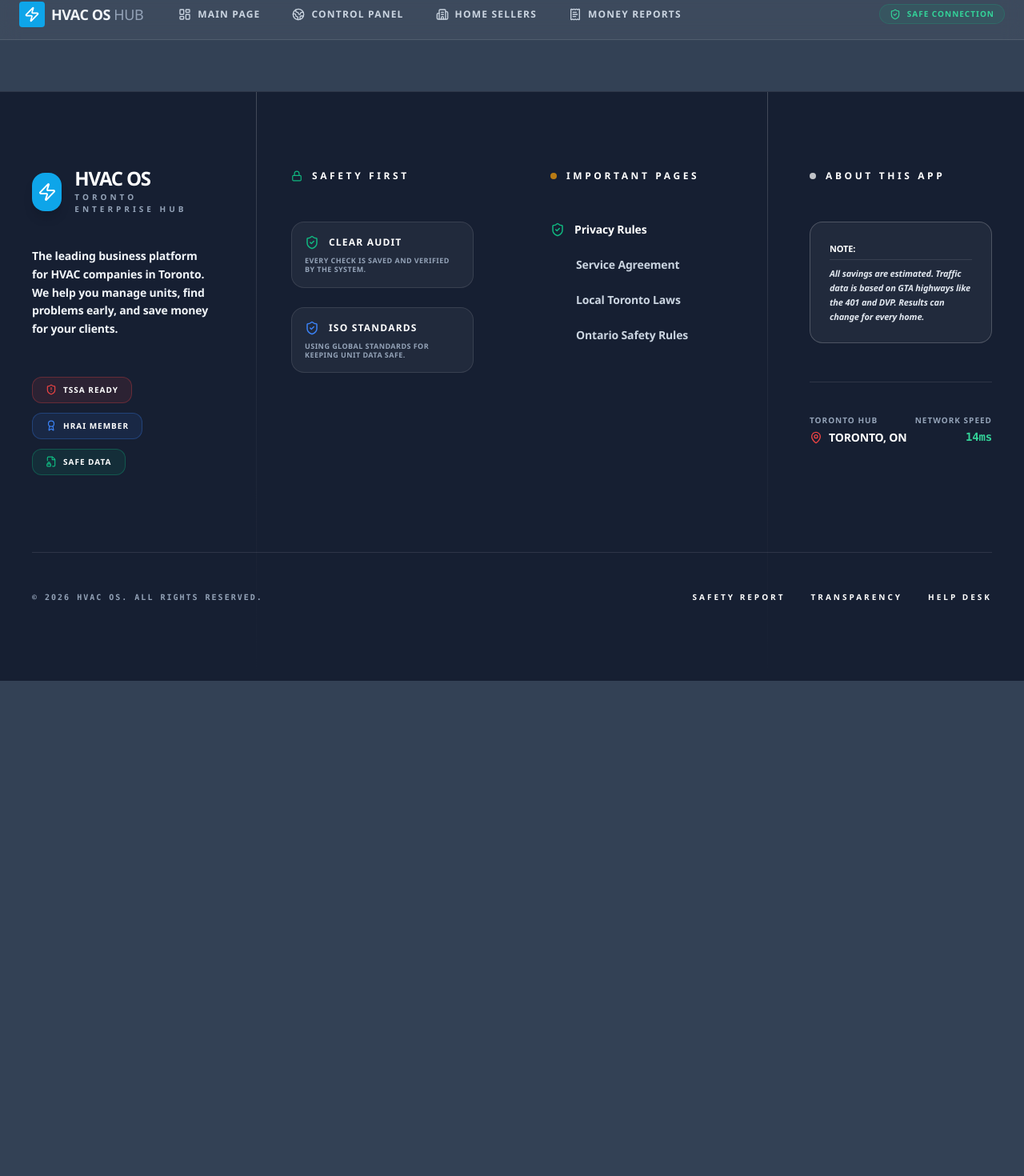
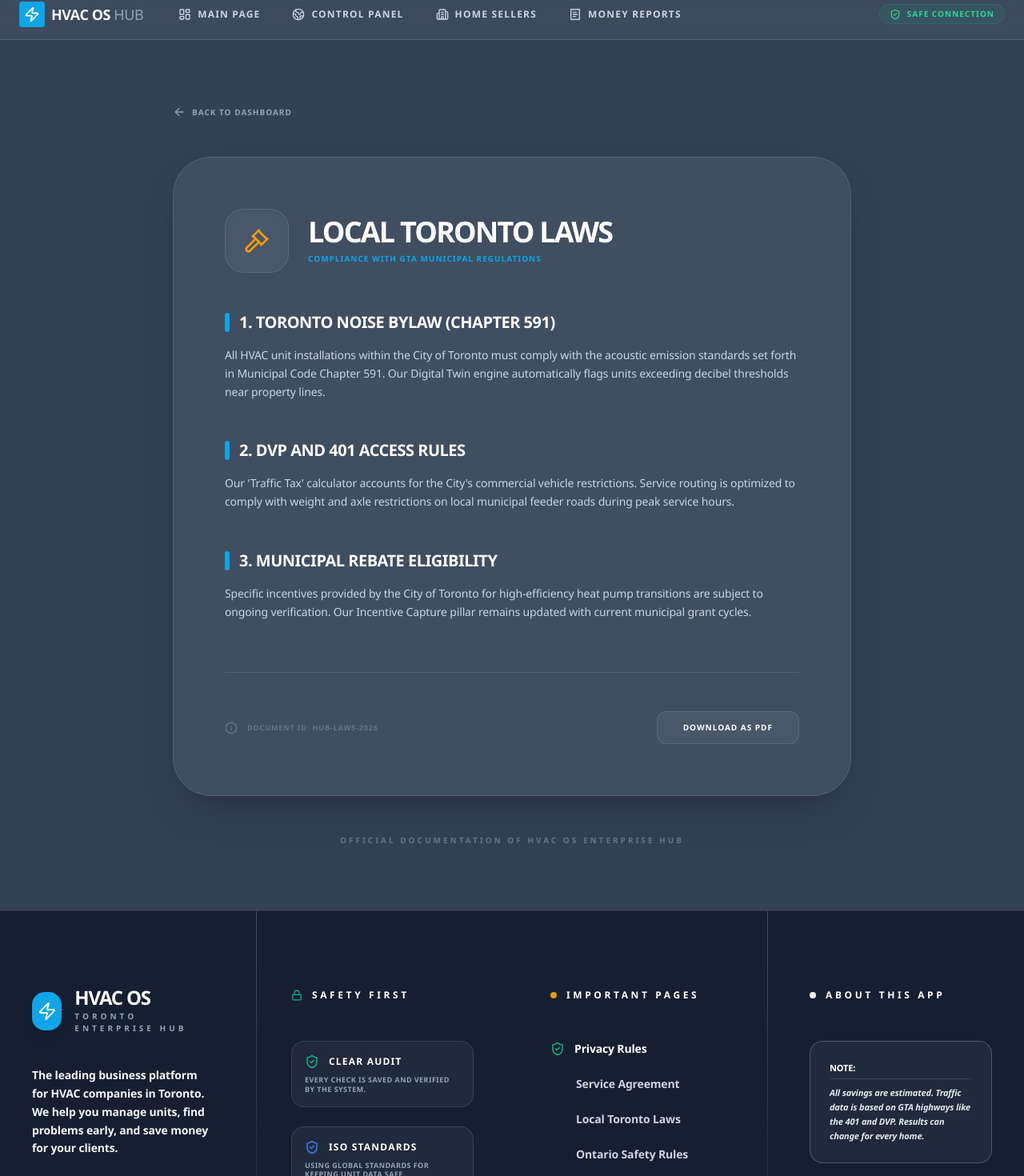
Before and after one commit to MaverickKing17/ambient-twin-platform-core, a React (Vite) app: page /#/laws in a window 1280 px wide. Shown: the part 94-1564 px from the top of the page at 80% size. Before the commit the page ends 945 px from the top, so only its background shows below. Built offline with nearby package versions, Linux system fonts and the light colour scheme; no server answers.

Commit message:
feat: Implement legal and policy views
Adds dedicated routes and components for displaying legal information such as privacy policies, service agreements, and compliance details. This enhances transparency and provides users with access to critical documentation.

```diff
--- a/App.tsx
+++ b/App.tsx
@@ -6,6 +6,7 @@ import { AccountantReveal } from './components/AccountantReveal';
 import { RealtorCertificate } from './components/RealtorCertificate';
 import { RealtorPortal } from './components/RealtorPortal';
 import { OperationsCommand } from './components/OperationsCommand';
+import { LegalView } from './components/LegalView';
 import { BrandConfig } from './types';
 import { Navbar } from './components/Navbar';
 import { Ticker } from './components/Ticker';
@@ -42,6 +43,10 @@ const App: React.FC = () => {
             <Route path="/realtors" element={<RealtorPortal />} />
             <Route path="/accountant" element={<AccountantReveal brand={brand} />} />
             <Route path="/certificate/:id" element={<RealtorCertificate brand={brand} />} />
+            <Route path="/privacy" element={<LegalView type="privacy" brand={brand} />} />
+            <Route path="/agreement" element={<LegalView type="agreement" brand={brand} />} />
+            <Route path="/laws" element={<LegalView type="laws" brand={brand} />} />
+            <Route path="/safety" element={<LegalView type="safety" brand={brand} />} />
           </Routes>
         </main>
         <Footer brand={brand} />
--- a/components/Footer.tsx
+++ b/components/Footer.tsx
@@ -1,6 +1,7 @@
 
 import React from 'react';
-import { MapPin, ShieldCheck, Globe, Scale, BookOpen, ScrollText, Zap, ShieldAlert, Award, FileLock2, Lock, ImageIcon } from 'lucide-react';
+import { Link } from 'react-router-dom';
+import { MapPin, ShieldCheck, Zap, ShieldAlert, Award, FileLock2, Lock } from 'lucide-react';
 import { BrandConfig } from '../types';
 
 export const Footer: React.FC<{ brand: BrandConfig }> = ({ brand }) => {
@@ -84,18 +85,26 @@ export const Footer: React.FC<{ brand: BrandConfig }> = ({ brand }) => {
             Important Pages
           </h4>
           <ul className="space-y-6">
-            <li className="flex items-center gap-3 text-sm font-bold text-white hover:text-emerald-400 transition-colors cursor-pointer group">
-              <ShieldCheck size={18} className="text-emerald-500" />
-              Privacy Rules
+            <li>
+              <Link to="/privacy" className="flex items-center gap-3 text-sm font-bold text-white hover:text-emerald-400 transition-colors cursor-pointer group">
+                <ShieldCheck size={18} className="text-emerald-500" />
+                Privacy Rules
+              </Link>
             </li>
-            <li className="text-sm font-bold text-slate-300 hover:text-white transition-colors cursor-pointer pl-8">
-              Service Agreement
+            <li>
+              <Link to="/agreement" className="text-sm font-bold text-slate-300 hover:text-white transition-colors cursor-pointer pl-8 block">
+                Service Agreement
+              </Link>
             </li>
-            <li className="text-sm font-bold text-slate-300 hover:text-white transition-colors cursor-pointer pl-8">
-              Local Toronto Laws
+            <li>
+              <Link to="/laws" className="text-sm font-bold text-slate-300 hover:text-white transition-colors cursor-pointer pl-8 block">
+                Local Toronto Laws
+              </Link>
             </li>
-            <li className="text-sm font-bold text-slate-300 hover:text-white transition-colors cursor-pointer pl-8">
-              Ontario Safety Rules
+            <li>
+              <Link to="/safety" className="text-sm font-bold text-slate-300 hover:text-white transition-colors cursor-pointer pl-8 block">
+                Ontario Safety Rules
+              </Link>
             </li>
           </ul>
         </div>
--- /dev/null
+++ b/components/LegalView.tsx
@@ -0,0 +1,149 @@
+
+import React from 'react';
+import { BrandConfig } from '../types';
+import { Link } from 'react-router-dom';
+import { ArrowLeft, ShieldCheck, Scale, Gavel, ScrollText, AlertCircle, Info } from 'lucide-react';
+
+interface LegalViewProps {
+  type: 'privacy' | 'agreement' | 'laws' | 'safety';
+  brand: BrandConfig;
+}
+
+export const LegalView: React.FC<LegalViewProps> = ({ type, brand }) => {
+  const content = {
+    privacy: {
+      title: "Privacy Rules & Data Policy",
+      subtitle: "Enterprise Data Protection Standards",
+      icon: <ShieldCheck className="text-emerald-500" size={32} />,
+      sections: [
+        {
+          heading: "1. Digital Twin Privacy Protocol",
+          body: "All telemetry data captured from connected HVAC units is encrypted using AES-256 standards. Our 'Ambient Twin' technology ensures that while technical vital signs are monitored, individual resident lifestyle data remains strictly confidential and non-retrievable by third parties."
+        },
+        {
+          heading: "2. Data Residency",
+          body: "For all GTA operations, data is stored on localized secure nodes within the province of Ontario. We adhere to all PIPEDA (Personal Information Protection and Electronic Documents Act) requirements for the handling of residential service logs."
+        },
+        {
+          heading: "3. Transparency & Audit",
+          body: "Users of the HVAC OS Hub have the right to request a full disclosure of all data stored regarding their specific service IDs. We provide a 'Zero-Knowledge' proof of security for all realtor-shared certificates."
+        }
+      ]
+    },
+    agreement: {
+      title: "Service Agreement",
+      subtitle: "Standard Terms for Enterprise SaaS Partners",
+      icon: <ScrollText className="text-thermex-blue" size={32} />,
+      sections: [
+        {
+          heading: "1. The $1,500 Setup Reconciliation",
+          body: "As part of our commitment to HVAC profitability, the initial $1,500 Audit/Setup fee is immediately applied as a Subscription Credit to your account. This ensures a net-zero entry cost for valid enterprise partners."
+        },
+        {
+          heading: "2. Platform Uptime (SLA)",
+          body: "HVAC OS guarantees a 99.9% uptime for the live traffic and diagnostic engine. Any downtime exceeding 4 consecutive hours will result in automatic service credits to the enterprise user."
+        },
+        {
+          heading: "3. Professional Use Only",
+          body: "This platform is intended for licensed HVAC technicians and authorized real estate personnel. Misuse of telemetry data or fraudulent filing of rebate forms will result in immediate termination of the SaaS license."
+        }
+      ]
+    },
+    laws: {
+      title: "Local Toronto Laws",
+      subtitle: "Compliance with GTA Municipal Regulations",
+      icon: <Gavel className="text-amber-500" size={32} />,
+      sections: [
+        {
+          heading: "1. Toronto Noise Bylaw (Chapter 591)",
+          body: "All HVAC unit installations within the City of Toronto must comply with the acoustic emission standards set forth in Municipal Code Chapter 591. Our Digital Twin engine automatically flags units exceeding decibel thresholds near property lines."
+        },
+        {
+          heading: "2. DVP and 401 Access Rules",
+          body: "Our 'Traffic Tax' calculator accounts for the City's commercial vehicle restrictions. Service routing is optimized to comply with weight and axle restrictions on local municipal feeder roads during peak service hours."
+        },
+        {
+          heading: "3. Municipal Rebate Eligibility",
+          body: "Specific incentives provided by the City of Toronto for high-efficiency heat pump transitions are subject to ongoing verification. Our Incentive Capture pillar remains updated with current municipal grant cycles."
+        }
+      ]
+    },
+    safety: {
+      title: "Ontario Safety Rules",
+      subtitle: "TSSA and Provincial Gas Code Compliance",
+      icon: <AlertCircle className="text-red-500" size={32} />,
+      sections: [
+        {
+          heading: "1. TSSA Act 2000 Compliance",
+          body: "All technicians using this platform must maintain valid OBT1/2/3 licensing. The Hub acts as a digital record of safety checks but does not replace the requirement for TSSA-certified physical inspections."
+        },
+        {
+          heading: "2. B149.1 Natural Gas Installation Code",
+          body: "Our system diagnostics are programmed based on the CSA B149.1 standards. Any deviation in static pressure or inducer operation that suggests a venting hazard triggers an immediate 'Critical Red' status on the main dashboard."
+        },
+        {
+          heading: "3. Carbon Monoxide Mitigation",
+          body: "In accordance with Ontario law, any service call logged through the system regarding heat exchanger failure mandates the verification of a working Carbon Monoxide alarm on site. This is a non-bypassable field in the work log parsing engine."
+        }
+      ]
+    }
+  };
+
+  const page = content[type];
+
+  return (
+    <div className="max-w-4xl mx-auto py-12 px-6 animate-in fade-in duration-700">
+      <Link to="/" className="inline-flex items-center gap-2 text-slate-400 hover:text-white transition-colors mb-12 font-bold uppercase text-[10px] tracking-widest">
+        <ArrowLeft size={16} />
+        Back to Dashboard
+      </Link>
+
+      <div className="glass rounded-[3rem] p-12 lg:p-16 border border-white/10 shadow-2xl relative overflow-hidden">
+        <div className="scanline opacity-10" />
+
+        <div className="flex items-center gap-6 mb-12">
+          <div className="w-20 h-20 rounded-3xl bg-white/5 border border-white/10 flex items-center justify-center shadow-inner">
+            {page.icon}
+          </div>
+          <div>
+            <h1 className="text-4xl font-black text-white uppercase tracking-tighter leading-none">{page.title}</h1>
+            <p className="text-slate-400 font-bold uppercase tracking-widest text-[10px] mt-2" style={{ color: brand.primaryColor }}>{page.subtitle}</p>
+          </div>
+        </div>
+
+        <div className="space-y-12">
+          {page.sections.map((section, idx) => (
+            <div key={idx} className="space-y-4">
+              <h2 className="text-xl font-black text-white uppercase tracking-tight flex items-center gap-3">
+                <div className="w-1.5 h-6 rounded-full" style={{ backgroundColor: brand.primaryColor }} />
+                {section.heading}
+              </h2>
+              <p className="text-slate-300 leading-relaxed text-sm font-medium">
+                {section.body}
+              </p>
+            </div>
+          ))}
+        </div>
+
+        <div className="mt-16 pt-12 border-t border-white/10 flex flex-col md:flex-row justify-between items-center gap-6">
+          <div className="flex items-center gap-3">
+            <Info className="text-slate-500" size={16} />
+            <span className="text-[9px] font-black text-slate-500 uppercase tracking-widest">Document ID: HUB-{type.toUpperCase()}-2026</span>
+          </div>
+          <button
+            onClick={() => window.print()}
+            className="px-8 py-3 bg-white/5 border border-white/10 rounded-xl text-white text-[10px] font-black uppercase tracking-widest hover:bg-white/10 transition-all"
+          >
+            Download as PDF
+          </button>
+        </div>
+      </div>
+
+      <div className="mt-12 text-center">
+        <p className="text-[10px] font-black text-slate-500 uppercase tracking-[0.3em]">
+          Official Documentation of {brand.companyName} Enterprise Hub
+        </p>
+      </div>
+    </div>
+  );
+};
```
